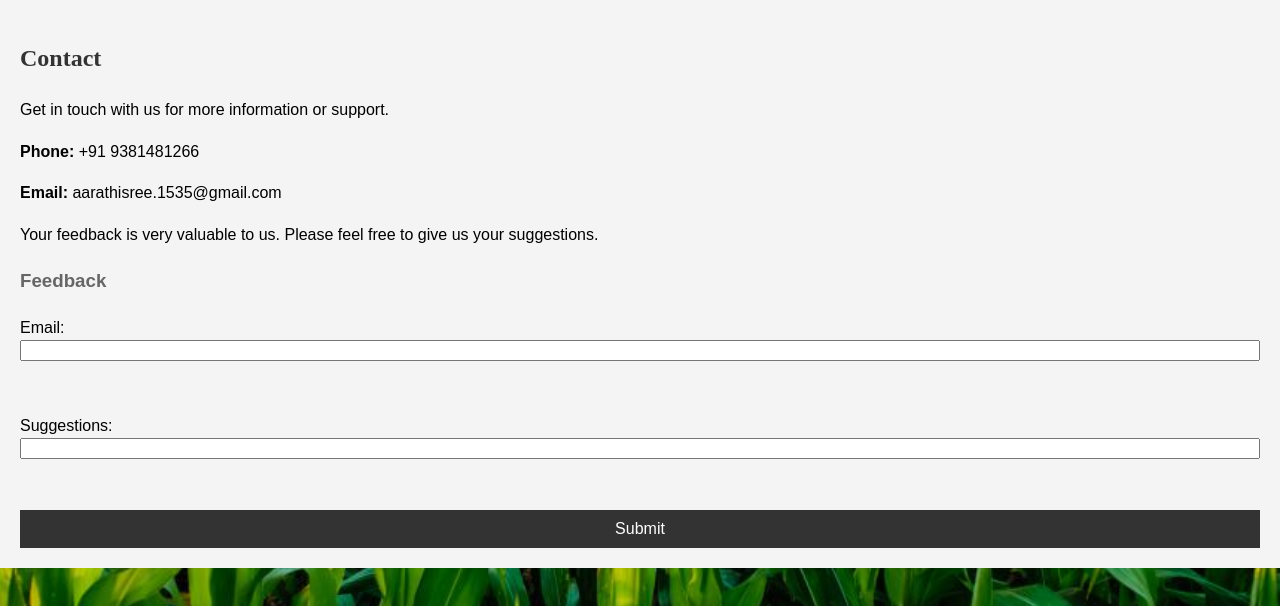
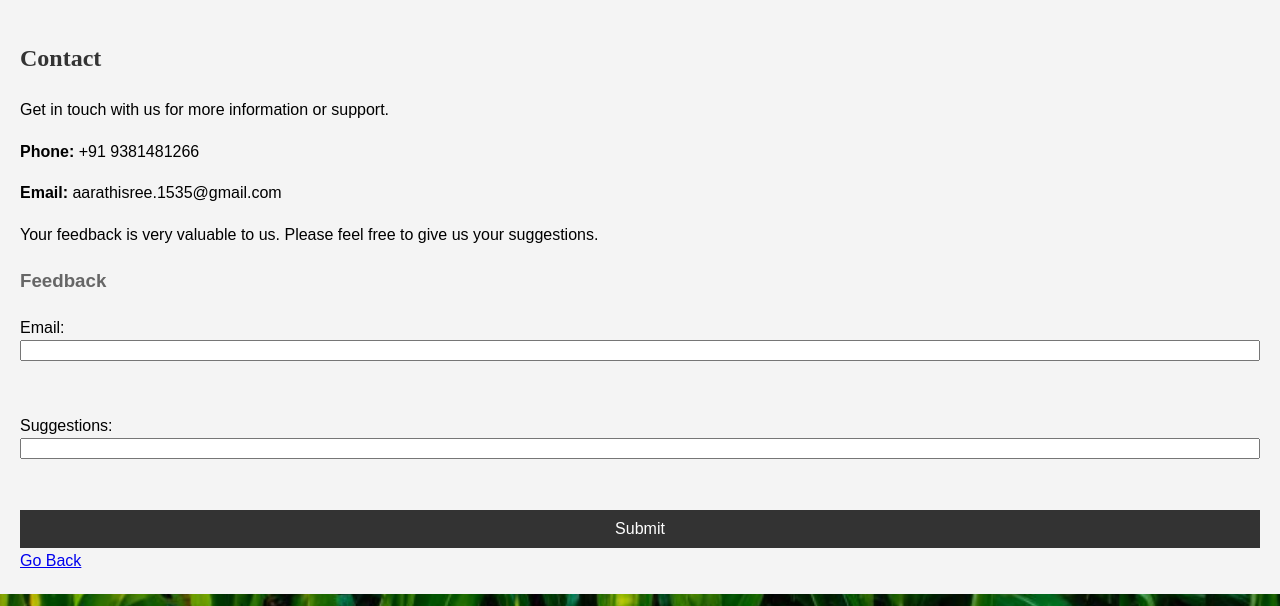
Before and after one commit to Aarathi1535/CropXpert, a Flask app: page / in a window 1280 px wide, after a click on "Contact". Shown: the part 194-800 px from the top of the page. Run offline with Flask 3, Linux system fonts and the light colour scheme.

Commit message:
Update index.html

```diff
--- a/templates/index.html
+++ b/templates/index.html
@@ -444,6 +444,7 @@
                     <input type="text" id="suggestion" name="suggestion" rows="4" cols="50" required><br><br>
                     <input type="submit" value="Submit">
                 </form>
+                <a href="{{ url_for('home') }}">Go Back</a><br>
             </section>
         </div>
     </main>
```
